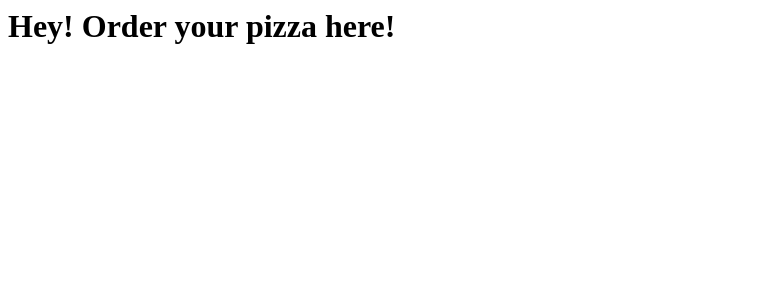
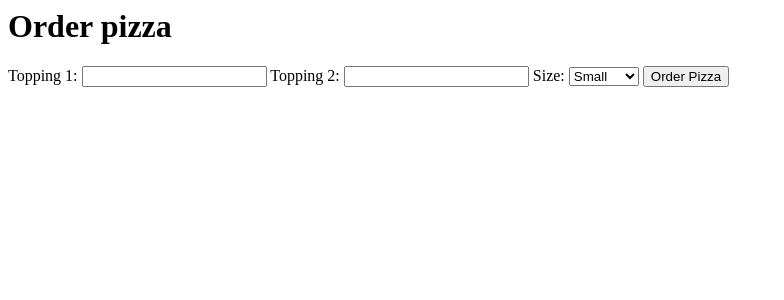
Before and after one commit to mykemk/comfortCafe, a Django app: page /order in a window 1280 px wide. Shown: the top 300 px of the page, without its empty margins (0-784 px from the left). Run offline with Django 3.2, Linux system fonts and the light colour scheme.

Commit message:
Created a pizza order form manually

```diff
--- a/pizza/templates/pizza/order.html
+++ b/pizza/templates/pizza/order.html
@@ -1 +1,15 @@
-<h1>Hey! Order your pizza here!</h1>
+<h1>Order pizza</h1>
+<form action="{% url 'order' %}" method="POST">
+    {% csrf_token %}
+    <label for="topping1">Topping 1:</label>
+    <input id="topping1" type="text" name="topping1">
+    <label for="topping2">Topping 2:</label>
+    <input id="topping2" type="text" name="topping2">
+    <label for="size">Size:</label>
+    <select name="size">
+        <option value="Small">Small</option>
+        <option value="Medium">Medium</option>
+        <option value="Large">Large</option>
+    </select>
+    <input type="submit" value="Order Pizza">
+</form>
```
